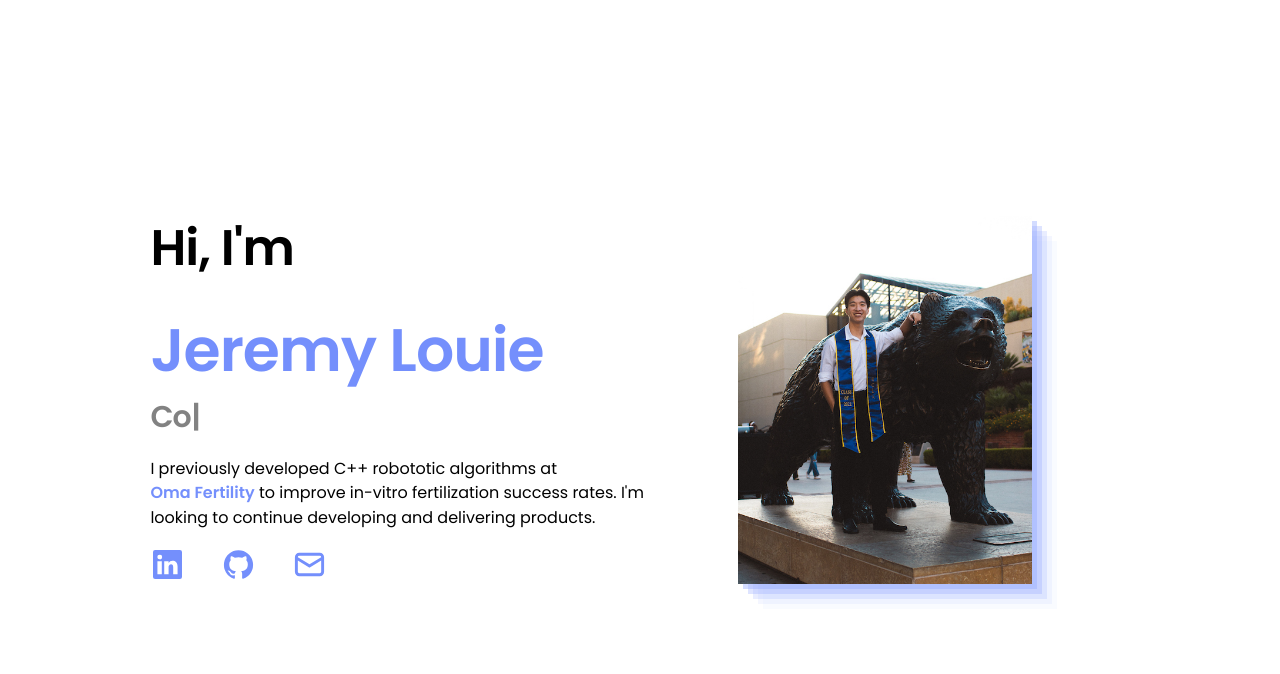
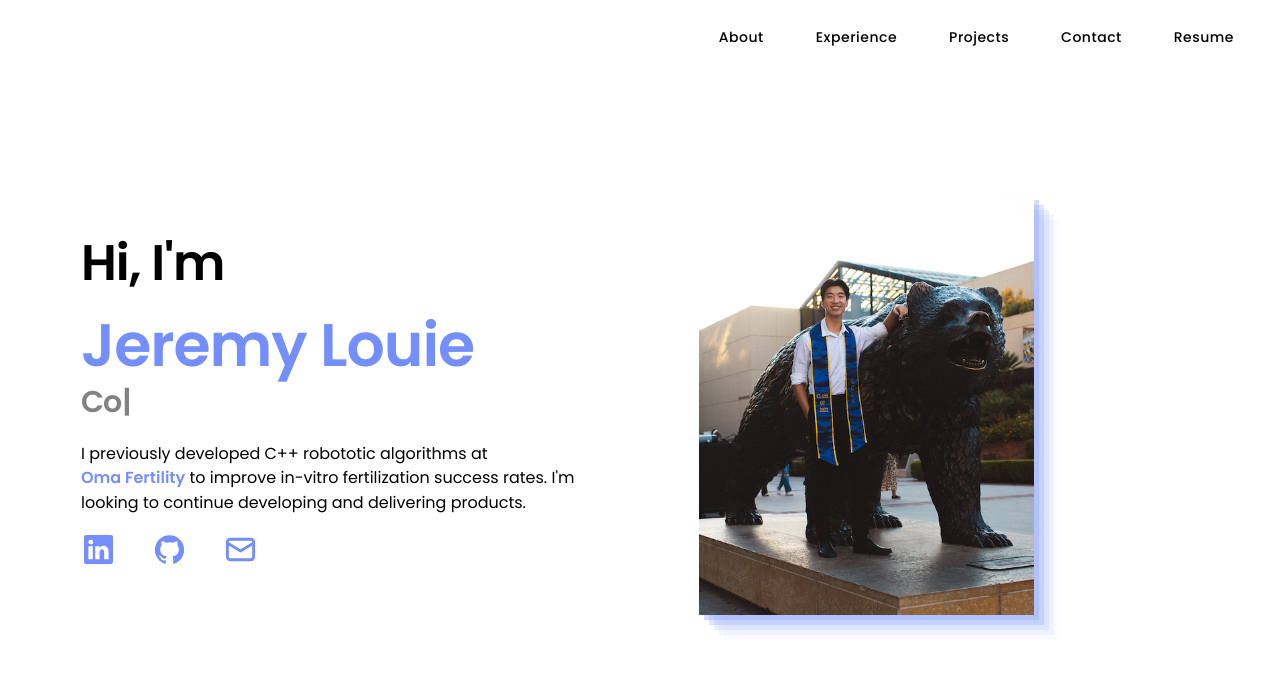
Before and after one commit to jsethlui/portfolio-v3, a React (Vite) app: page / in a window 1280 px wide. Shown: the top 674 px of the page. Built offline with nearby package versions, Linux system fonts and the light colour scheme.

Commit message:
Navigation * added navigation component and styling

```diff
--- a/src/components/App/App.jsx
+++ b/src/components/App/App.jsx
@@ -7,7 +7,7 @@ function App() {
 
   return (
     <>
-      {/* <Navigation /> */}
+      <Navigation />
       <Intro />
     </>
   );
--- a/src/components/App/App.module.css
+++ b/src/components/App/App.module.css
@@ -5,7 +5,6 @@
   font-family: 'Inter', sans-serif;
   font-family: 'Poppins', sans-serif;
 
-  max-width: 1280px;
   margin: 0 auto;
   padding: 2rem;
   text-align: center;
--- a/src/components/Intro/Intro.jsx
+++ b/src/components/Intro/Intro.jsx
@@ -19,8 +19,7 @@ function Intro() {
 
             <Group className={classes.text_container}>
                 <Group className={classes.name}>
-                    {/* @todo: convert Text Mantine component */}
-                    <p className={classes.intro}>Hi, I'm</p>
+                    <Text className={classes.intro}>Hi, I'm</Text>
 
                     <a className={classes.linkedin_anchor}
                     target="_blank"
@@ -30,7 +29,7 @@ function Intro() {
                 </Group>
 
                 <h2 className={classes.title}>
-                <Typewriter options={{ strings: ["Software Engineer", "Coffee Enthusiast", "Avid Learner"],
+                <Typewriter options={{ strings: ["Software Engineer", "Coffee Enthusiast"],
                                        autoStart: true,
                                        delay: 100,
                                        loop: true, }} />
--- a/src/components/Intro/Intro.module.css
+++ b/src/components/Intro/Intro.module.css
@@ -2,9 +2,6 @@
 .container {
     margin: 0px auto;
     text-align: left;
-
-    height: 60vh;
-    max-width: 90%;
 }
 
 .text_container {
@@ -13,7 +10,7 @@
 }
 
 .image_container {
-    margin: 0 0 0 30px;
+    margin: 0 0 0 60px;
     width: 30%;
 }
 
@@ -27,17 +24,18 @@
 }
 
 .linkedin_anchor {
+    position: relative;
+    top: 0;
+    margin: 0 0 -10px 0;
+
+    font-size: clamp(30px, 6vw, 60px);
+    font-weight: 600;
     letter-spacing: -1px;
     text-decoration: none;
     cursor: pointer;
     color: var(--mantine-color-indigo-4);
 
-    position: relative;
-    top: 0;
     transition: top ease 0.35s;
-
-    font-size: clamp(30px, 6vw, 60px);
-    font-weight: 600;
 }
 
 .linkedin_anchor:hover {
@@ -49,6 +47,10 @@
     font-size: clamp(25px, 6vw, 50px);
     letter-spacing: -1px;
     font-weight: 600;
+
+    @media (min-width: 768px) {
+        margin: 0 0 -20px 0;
+    }
 }
 
 .name {
--- a/src/components/Navigation/Navigation.jsx
+++ b/src/components/Navigation/Navigation.jsx
@@ -1,16 +1,21 @@
 
-import { Tabs, rem } from '@mantine/core';
+import { Tabs } from '@mantine/core'
+import { useNavigate, useParams } from 'react-router-dom'
 import classes from '/src/components/Navigation/Navigation.module.css'
 
 function Navigation() {
 
+    const iconColor = "var(--mantine-color-indigo-4)"
+    const navigate = useNavigate()
+    const { tabValue } = useParams()
+
     return (
-        <div>
-            <Tabs classNames={{ root: classes.root,
-                                panel: classes.list }}
+        <Tabs variant="unstyled"
+            classNames={classes}
+            value={ tabValue }
+            onChange={(value) => navigate(`#${value}`)}
             activateTabWithKeyboard={false}>
             <Tabs.List>
-
                 <Tabs.Tab value="about">
                     About
                 </Tabs.Tab>
@@ -19,12 +24,19 @@ function Navigation() {
                     Experience
                 </Tabs.Tab>
 
-                    <Tabs.Tab value="Contact">
+                <Tabs.Tab value="projects">
+                    Projects
+                </Tabs.Tab>
+
+                <Tabs.Tab value="contact">
                     Contact
+                </Tabs.Tab>
+
+                <Tabs.Tab value="resume">
+                    Resume
                 </Tabs.Tab>
             </Tabs.List>
         </Tabs>
-        </div>
     );
 }
 
--- a/src/components/Navigation/Navigation.module.css
+++ b/src/components/Navigation/Navigation.module.css
@@ -1,13 +1,17 @@
 
 .root {
     position: absolute;
-    top: 10px;
-    right: 10px;
+    top: 20px;
+    right: 20px;
 }
 
-.list {
-    text-decoration: none;
+.tab {
+    font-weight: 500;
+    letter-spacing: 0.5px;
+    margin: 0 10px 0 10px;
+    transition: all .2s ease-in;
+}
 
-    border: none;
-    border-width: 0;
+.tab:hover {
+    color: var(--mantine-color-indigo-4);
 }
--- a/src/main.jsx
+++ b/src/main.jsx
@@ -1,15 +1,11 @@
+import '@mantine/core/styles.css'
 import React from 'react'
 import ReactDOM from 'react-dom/client'
 import App from './components/App/App.jsx'
 import Error from './components/Error/Error.jsx'
 import { createBrowserRouter, RouterProvider } from 'react-router-dom'
-import { MantineProvider, createTheme } from '@mantine/core'
+import { MantineProvider } from '@mantine/core'
 import './index.css'
-import '@mantine/core/styles.css'
-
-const theme = createTheme({
-  fontFamily: 'Roboto, sans-serif',
-});
 
 const router = createBrowserRouter([
   {
@@ -21,7 +17,7 @@ const router = createBrowserRouter([
 
 ReactDOM.createRoot(document.getElementById('root')).render(
   <React.StrictMode>
-    <MantineProvider theme={theme}>
+    <MantineProvider>
       <RouterProvider router={router} />
     </MantineProvider>
   </React.StrictMode>,
```
Lines whose indentation alone changed are shown as unchanged.
